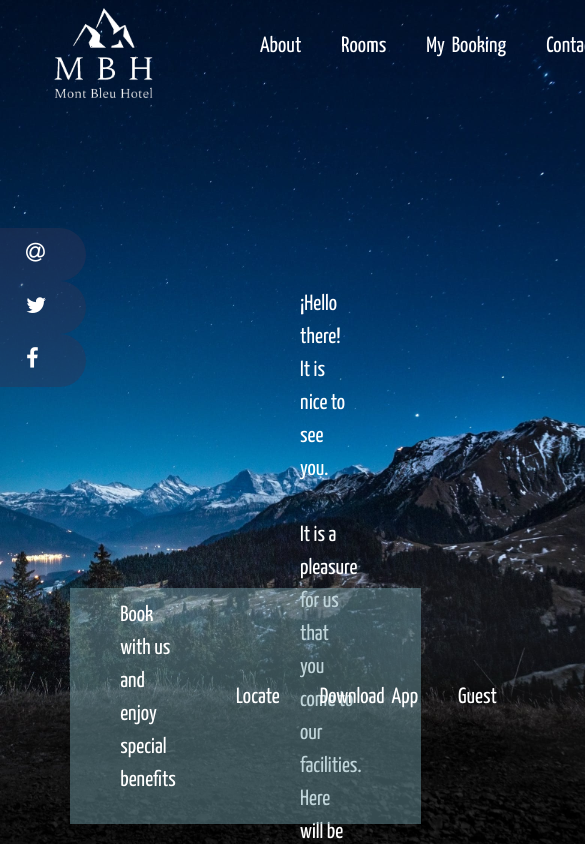
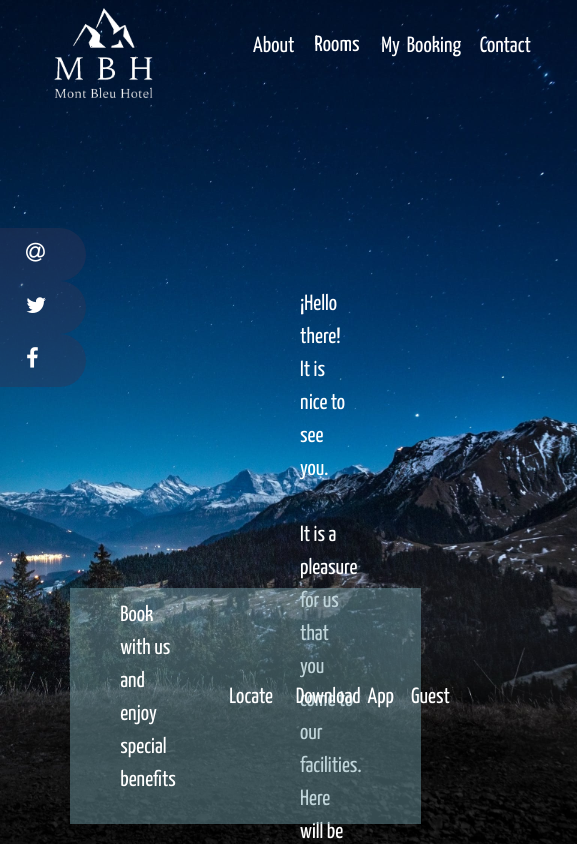
Before and after one commit to nattury/final, a Vue app: page / in a window 390 px wide. Shown: the top 844 px of the page, 585 px wide, since content can reach past the window. Built offline with nearby package versions, Linux system fonts and the light colour scheme.

Commit message:
5 responsive

```diff
--- a/src/App.vue
+++ b/src/App.vue
@@ -87,7 +87,7 @@ body {
 
 .links {
   text-decoration: none;
-  padding: 40px;
+  padding: 5%;
   margin: 10px;
 }
 
@@ -110,9 +110,9 @@ body {
     width: 200px;
   }
 
-  .links{
+  /* .links{
     padding: 10px;
-  }
+  } */
 }
 
 </style>
```
